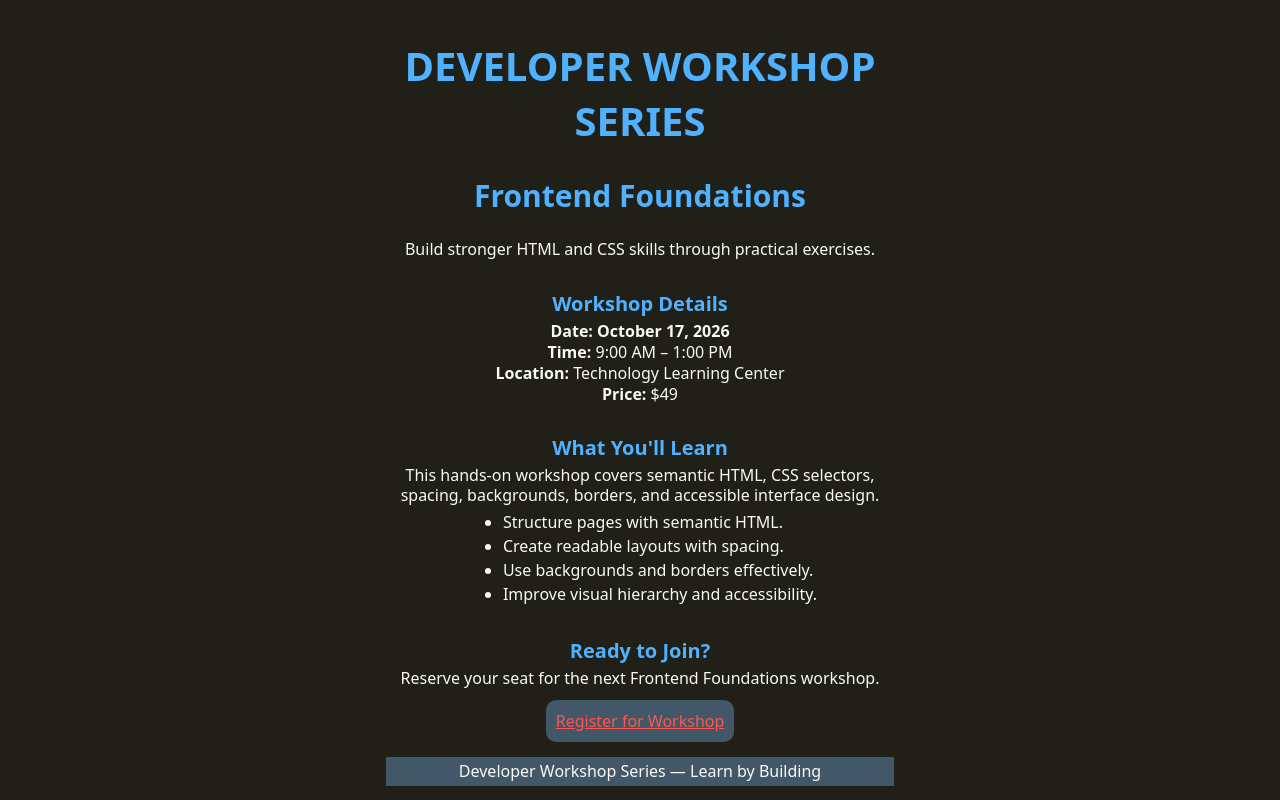
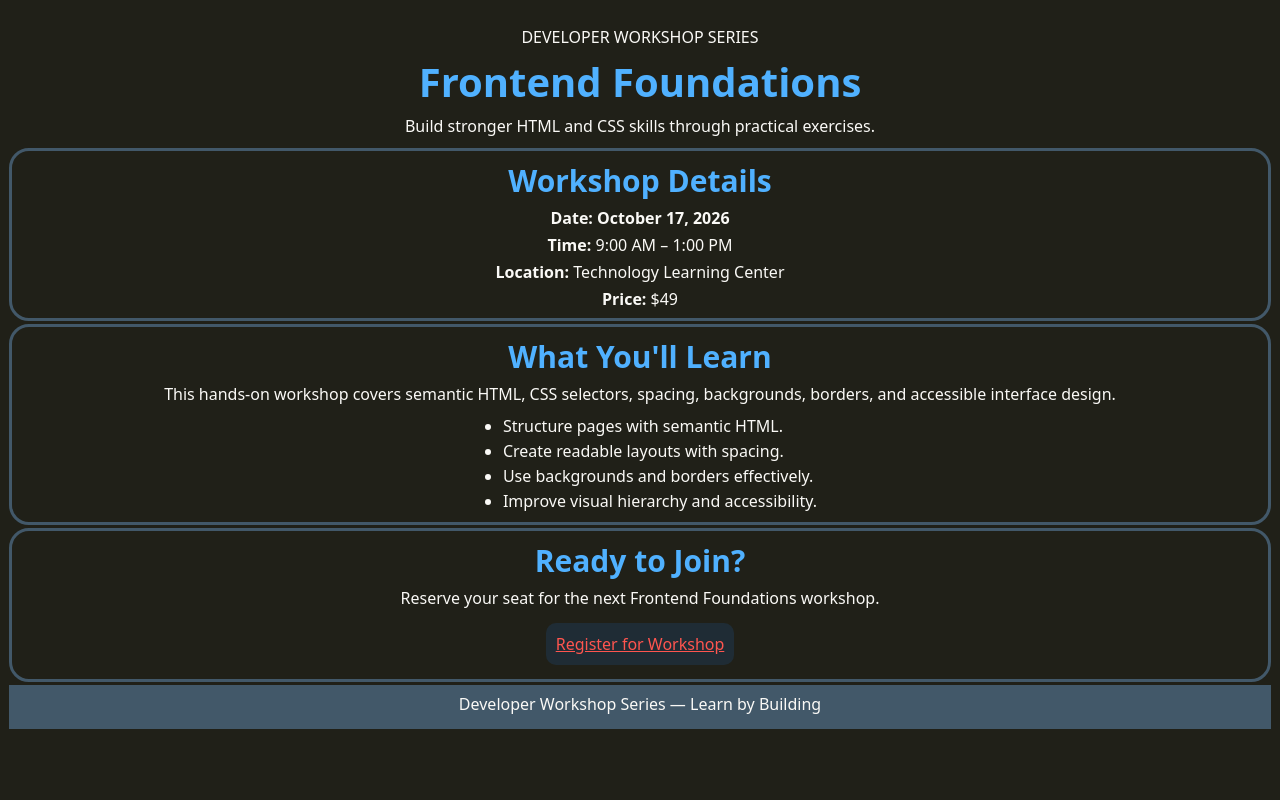
Before and after one commit to devinsiphone/freecodecamp-apprenticeship, a plain HTML site: page assignment-41/UIDesignImprovementChallenge/index.html in a window 1280 px wide. Drawn offline with Linux system fonts and the light colour scheme.

Commit message:
UI review and fix

```diff
--- a/assignment-41/UIDesignImprovementChallenge/index.html
+++ b/assignment-41/UIDesignImprovementChallenge/index.html
@@ -12,15 +12,15 @@
 <body>
 
     <header>
-        <h1>DEVELOPER WORKSHOP SERIES</h1>
-        <h2>Frontend Foundations</h2>
+        <p id="supporting-label">DEVELOPER WORKSHOP SERIES</p>
+        <h1>Frontend Foundations</h1>
         <p>Build stronger HTML and CSS skills through practical exercises.</p>
     </header>
 
     <main>
 
         <section class="workshop-details">
-            <h3>Workshop Details</h3>
+            <h2>Workshop Details</h2>
 
             <p><strong>Date:</strong><span id="date"> October 17, 2026</span></p>
             <p><strong>Time:</strong> 9:00 AM – 1:00 PM</p>
@@ -29,7 +29,7 @@
         </section>
 
         <section class="workshop-description">
-            <h3>What You'll Learn</h3>
+            <h2>What You'll Learn</h2>
 
             <p>
                 This hands-on workshop covers semantic HTML, CSS selectors,
@@ -45,7 +45,7 @@
         </section>
 
         <section class="registration">
-            <h3>Ready to Join?</h3>
+            <h2>Ready to Join?</h2>
 
             <p>Reserve your seat for the next Frontend Foundations workshop.</p>
 
--- a/assignment-41/UIDesignImprovementChallenge/styles.css
+++ b/assignment-41/UIDesignImprovementChallenge/styles.css
@@ -3,16 +3,16 @@
 body {
     background-color: #202018;
     font-family: system-ui, -apple-system, BlinkMacSystemFont, 'Segoe UI', Roboto, Oxygen, Ubuntu, Cantarell, 'Open Sans', 'Helvetica Neue', sans-serif;
-    max-width: 40%;
-    min-width: 20%;
+    max-width: 99%;
+    min-width: 40%;
     margin-left: auto;
     margin-right: auto;
 }
 
 header {
     background-color: #202018;
-    margin: 2px;
-    padding: 3px;
+    margin: 3px;
+    padding: 4px;
 }
 
 /* The chosen pixel size is larger than the other font sizes on the page to visually show the title of the page */
@@ -20,12 +20,16 @@ h1 {
     font-size: 40px;
     color: #50B1FF;
     text-align: center;
+    margin-top: 5px;
+    margin-bottom: 5px;
 }
 
 h2 {
     font-size: 30px;
     color: #50B1FF;
     text-align: center;
+    margin-top: 5px;
+    margin-bottom: 5px;
 }
 
 h3 {
@@ -37,16 +41,18 @@ h3 {
 
 section {
     background-color: #202018;
-    margin: 2px;
-    padding: 3px;
+    margin: 3px;
+    padding: 4px;
+    border: 3px solid #425869;
+    border-radius: 20px;
 }
 
 p {
-    margin: 2px;
+    margin: 3px;
     /* padding: 3px; */
     color: #faf9f6;
     text-align: center;
-    line-height: 1.2;
+    line-height: 1.5;
 }
 
 .workshop-description {
@@ -56,12 +62,12 @@ p {
 ul {
     display: inline-block;
     text-align: left;
-    margin: 2px;
+    margin: 3px;
     color: #faf9f6;
 }
 
 li {
-    margin: 2px;
+    margin: 3px;
     /* padding: 3px; */
 }
 
@@ -71,7 +77,7 @@ li {
 
 .registration a {
     display: inline-block;
-    background-color: #425869;
+    background-color: #1F2C35;
     margin: 10px;
     padding: 10px;
     border-radius: 10px;
@@ -88,11 +94,16 @@ li {
 
 footer {
     background-color: #425869;
-    margin: 2px;
-    padding: 3px;
+    margin: 3px;
+    padding-top: 4px;
+    padding-bottom: 10px;
 }
 
 /* Emphasizes the date because it is a one day only workshop */
 #date {
     font-weight: bold;
 }
+
+#supporting-label {
+    padding-top: 10px;
+}
```
